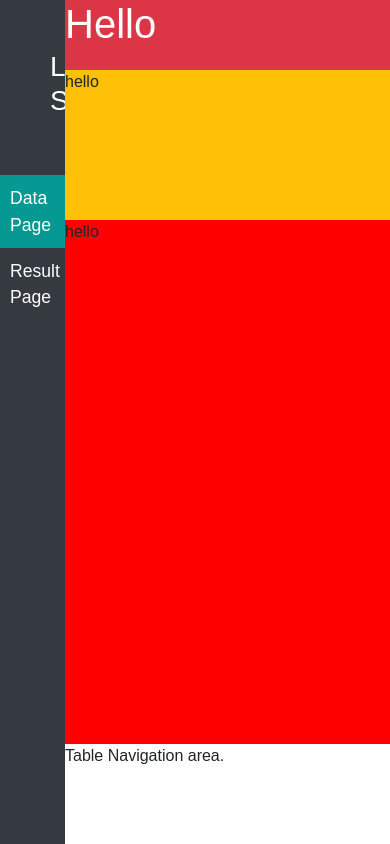
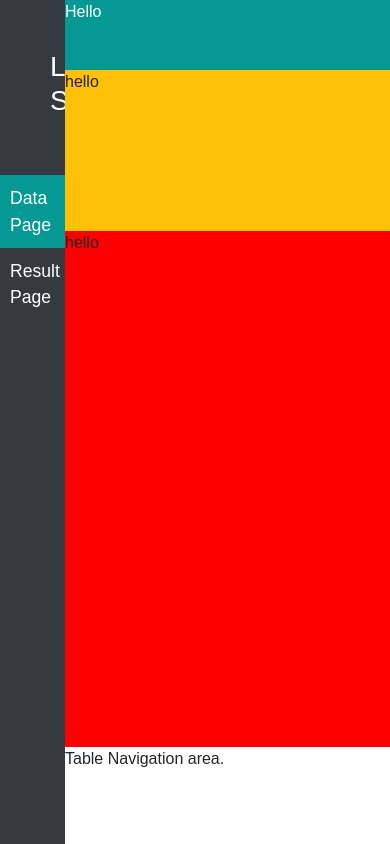
Before and after one commit to KelynWong/applicationDevelopment, a plain HTML site: page frontend/kester files/data.html in a window 390 px wide. Drawn offline with nearby package versions, Linux system fonts and the light colour scheme.

Commit message:
Figuring out git + responsiveness update.

```diff
--- a/frontend/kester files/data.html
+++ b/frontend/kester files/data.html
@@ -50,8 +50,8 @@
             </div>
 
             <div class="col-10 bg-white" id="row">
-                <div class="bg-danger box1">
-                    <p class="h1 try">Hello</p>
+                <div class="box1">
+                    <p class="try">Hello</p>
                 </div>
                 <div class="bg-warning box2">hello</div>
                 <div class="box3">hello</div>
--- a/frontend/kester files/stylesheet.css
+++ b/frontend/kester files/stylesheet.css
@@ -1,32 +1,37 @@
 #divider {
-  height: 100vh;
+  min-height: 100vh;
 }
 #row {
   margin: 0;
   padding: 0;
-  height: 100%;
   display: flex;
+  flex:1;
   flex-direction: column;
 }
 
 .box1{
   height: 70px;
+  flex: 1;
+  min-height: 70px;
+  max-height: 70px;
   margin: 0;
   padding: 0;
   color: white;
   background-color:#069993;
 }
 .box2{
+  flex: 2.5;
   height: 150px;
   min-height: 150px;
 }
 .box3{
   height: auto;
   min-height: 340px;
-  flex:1;
+  flex: 8;
   background-color: red;
 }
 .box4{
+  flex: 1.5;
   bottom:0;
   height: 100px;
   min-height:80px;
@@ -43,7 +48,6 @@ body {
   font-family: 'Poppins', sans-serif;
   background: #fafafa;
 }
-
 a, a:hover, a:focus {
   color: inherit;
   text-decoration: none;
```
